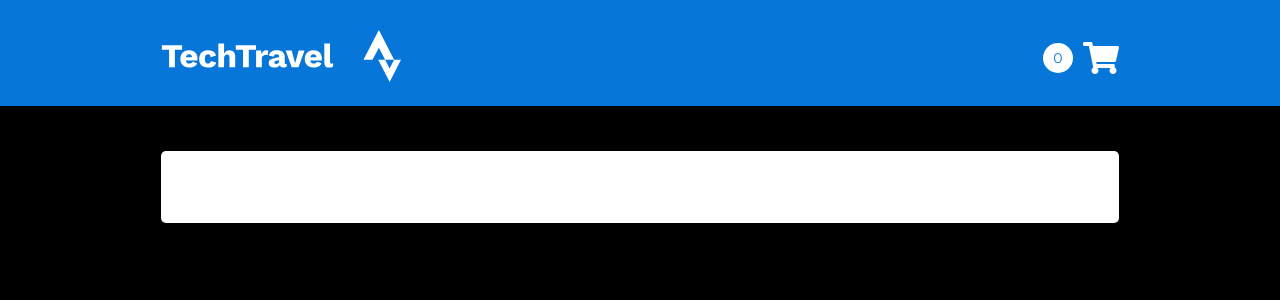
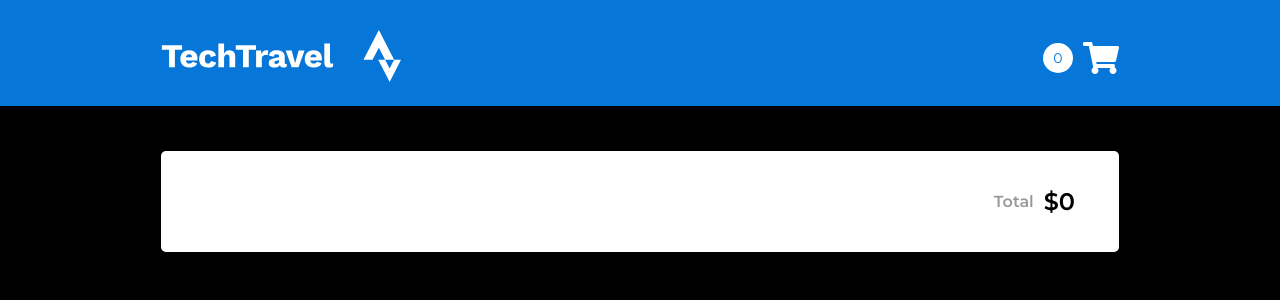
Before and after one commit to JuanRassa-TitaMedia/Tech-Travel-App, a React (Create React App) app: page /cart in a window 1280 px wide. Shown: the top 300 px of the page. Built offline with nearby package versions, Linux system fonts and the light colour scheme.

Commit message:
Implementation of the Total cost at /cart.

```diff
--- a/src/context/cart/index.js
+++ b/src/context/cart/index.js
@@ -3,6 +3,7 @@ import React, { createContext, useState } from 'react';
 const DEFAULT_VALUE = {
   state: {
     cart: [],
+    totalCost: 0,
   },
   setState: () => {},
 };
--- a/src/pages/Cart/index.js
+++ b/src/pages/Cart/index.js
@@ -8,6 +8,7 @@ import {
   Info,
   Quantity,
   Subtotal,
+  Total,
 } from './styles';
 
 function Cart() {
@@ -25,13 +26,16 @@ function Cart() {
             </Info>
             <Quantity readOnly type="number" value={el.quantity} />
             <Subtotal>
-              <p>{el.quantity * el.price}</p>
+              <p>${el.quantity * el.price}</p>
               <button type="button">
                 <MdDelete size={24} color="0676d9" />
               </button>
             </Subtotal>
           </TravelItem>
         ))}
+        <Total>
+          <span>Total</span> ${state.totalCost}
+        </Total>
       </ContainerList>
     </Container>
   );
--- a/src/pages/Cart/styles.js
+++ b/src/pages/Cart/styles.js
@@ -69,3 +69,20 @@ export const Subtotal = styled.div`
     margin-right: 10px;
   }
 `;
+
+export const Total = styled.div`
+  width: 100%;
+  display: flex;
+  font-weight: 600;
+  font-size: 24px;
+  justify-content: flex-end;
+  align-items: center;
+  color: #000;
+
+  span {
+    margin-right: 10px;
+    font-weight: 600;
+    font-size: 16px;
+    color: #999;
+  }
+`;
--- a/src/pages/Home/index.js
+++ b/src/pages/Home/index.js
@@ -18,18 +18,24 @@ function Home() {
 
   function handleAddToCart(travel) {
     const copyCart = [...state.cart];
+    let copytTotalCost = state.totalCost;
     const travelIndex = copyCart.findIndex((el) => el.id === travel.id);
     if (travelIndex >= 0) {
       copyCart[travelIndex].quantity += 1;
+      copyCart.map((el) => {
+        copytTotalCost += Number(el.quantity * el.price);
+        return copytTotalCost;
+      });
     } else {
       copyCart.push({ ...travel, quantity: 1 });
+      copytTotalCost = Number(travel.price);
     }
 
     setState({
       cart: copyCart,
+      totalCost: copytTotalCost,
     });
   }
-
   return (
     <Container>
       <List>
```
